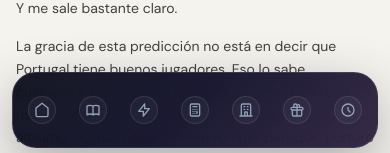
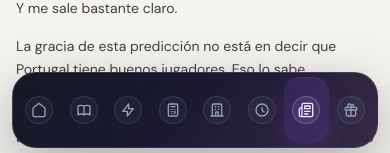
Before and after one commit to eloylt13/matched-betting-app, a Next.js app: page /blog/prediccion-campeon-mundial-2026 in a window 390 px wide. Shown: the part 688-841 px from the top of the page. Built offline with nearby package versions, Linux system fonts and the light colour scheme; no server answers; a web font is replaced by a local one.

Commit message:
feat: add blog to mobile bottom nav

```diff
--- a/components/BottomNav.tsx
+++ b/components/BottomNav.tsx
@@ -18,13 +18,14 @@ export default function BottomNav() {
     { name: 'Pronósticos', path: '/pronosticos', icon: 'M13 10V3L4 14h7v7l9-11h-7z' },
     { name: 'Calculadora', path: '/calculadora', icon: 'M9 7h6m0 10v-3m-3 3h.01M9 17h.01M9 14h.01M12 14h.01M15 11h.01M12 11h.01M9 11h.01M7 21h10a2 2 0 002-2V5a2 2 0 00-2-2H7a2 2 0 00-2 2v14a2 2 0 002 2z' },
     { name: 'Casas', path: '/casas', icon: 'M19 21V5a2 2 0 00-2-2H7a2 2 0 00-2 2v16m14 0h2m-2 0h-5m-9 0H3m2 0h5M9 7h1m-1 4h1m4-4h1m-1 4h1m-5 10v-5a1 1 0 011-1h2a1 1 0 011 1v5m-4 0h4' },
+    { name: 'Seguimiento', path: '/historial', icon: 'M12 8v4l3 3m6-3a9 9 0 11-18 0 9 9 0 0118 0z' },
+    { name: 'Blog', path: '/blog', icon: 'M4 22h16a2 2 0 002-2V4a2 2 0 00-2-2H8a2 2 0 00-2 2v16a2 2 0 01-2 2zm0 0a2 2 0 01-2-2v-9c0-1.1.9-2 2-2h2M18 14h-8M15 18h-5M10 6h8v4h-8V6z' },
     { name: 'Bonos', path: '/bonos', icon: 'M12 8v13m0-13V6a2 2 0 112 2h-2zm0 0V5.5A2.5 2.5 0 109.5 8H12zm-7 4h14M5 12a2 2 0 110-4h14a2 2 0 110 4M5 12v7a2 2 0 002 2h10a2 2 0 002-2v-7' },
-    { name: 'Seguimiento', path: '/historial', icon: 'M12 8v4l3 3m6-3a9 9 0 11-18 0 9 9 0 0118 0z' },
   ]
 
   return (
     <div className="fixed inset-x-3 bottom-[calc(0.5rem+env(safe-area-inset-bottom))] z-50 md:hidden">
-      <div className="grid h-[4.75rem] grid-cols-7 overflow-hidden rounded-[1.5rem] border border-white/10 bg-[linear-gradient(135deg,rgba(9,11,24,0.94)_0%,rgba(18,17,42,0.96)_46%,rgba(42,31,61,0.94)_100%)] px-1 py-1 shadow-[0_18px_54px_rgba(2,6,23,0.3)] backdrop-blur-xl">
+      <div className="grid h-[4.75rem] grid-cols-8 overflow-hidden rounded-[1.5rem] border border-white/10 bg-[linear-gradient(135deg,rgba(9,11,24,0.94)_0%,rgba(18,17,42,0.96)_46%,rgba(42,31,61,0.94)_100%)] px-1 py-1 shadow-[0_18px_54px_rgba(2,6,23,0.3)] backdrop-blur-xl">
         {navItems.map((item) => {
           const isActive = pathname === item.path || pathname.startsWith(`${item.path}/`)
 
```
